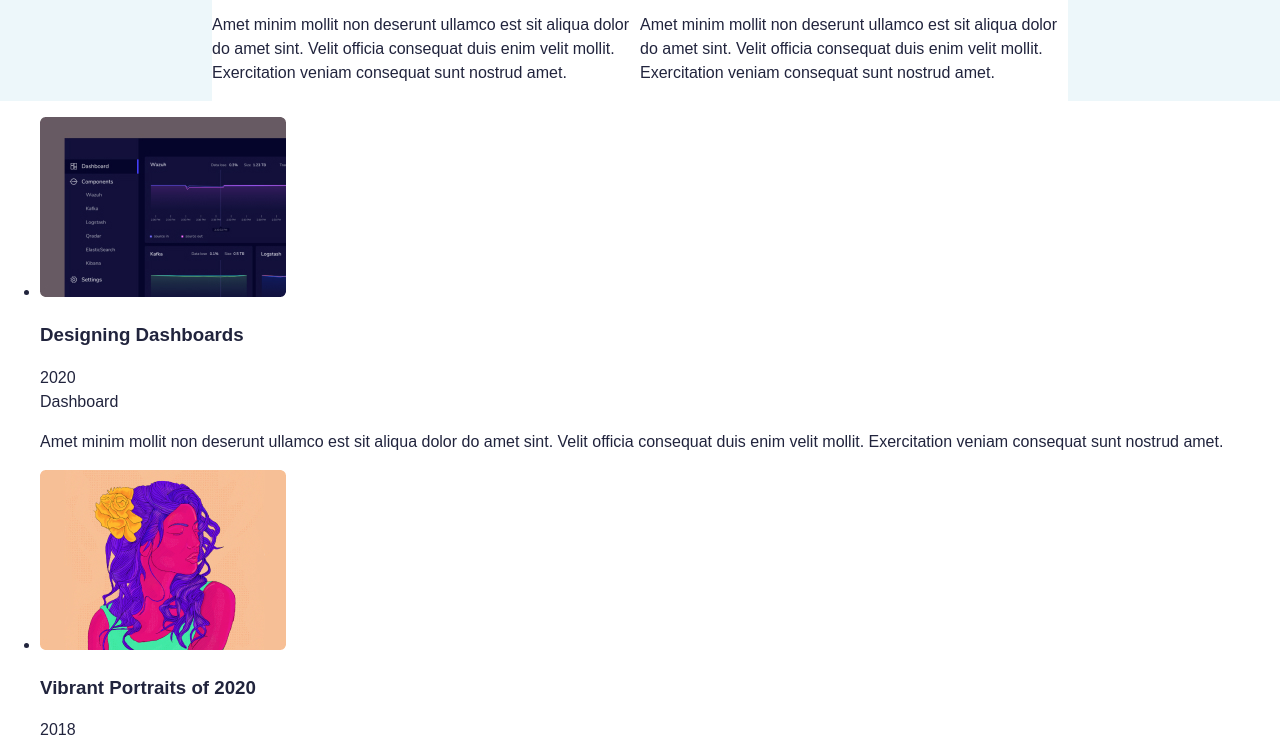
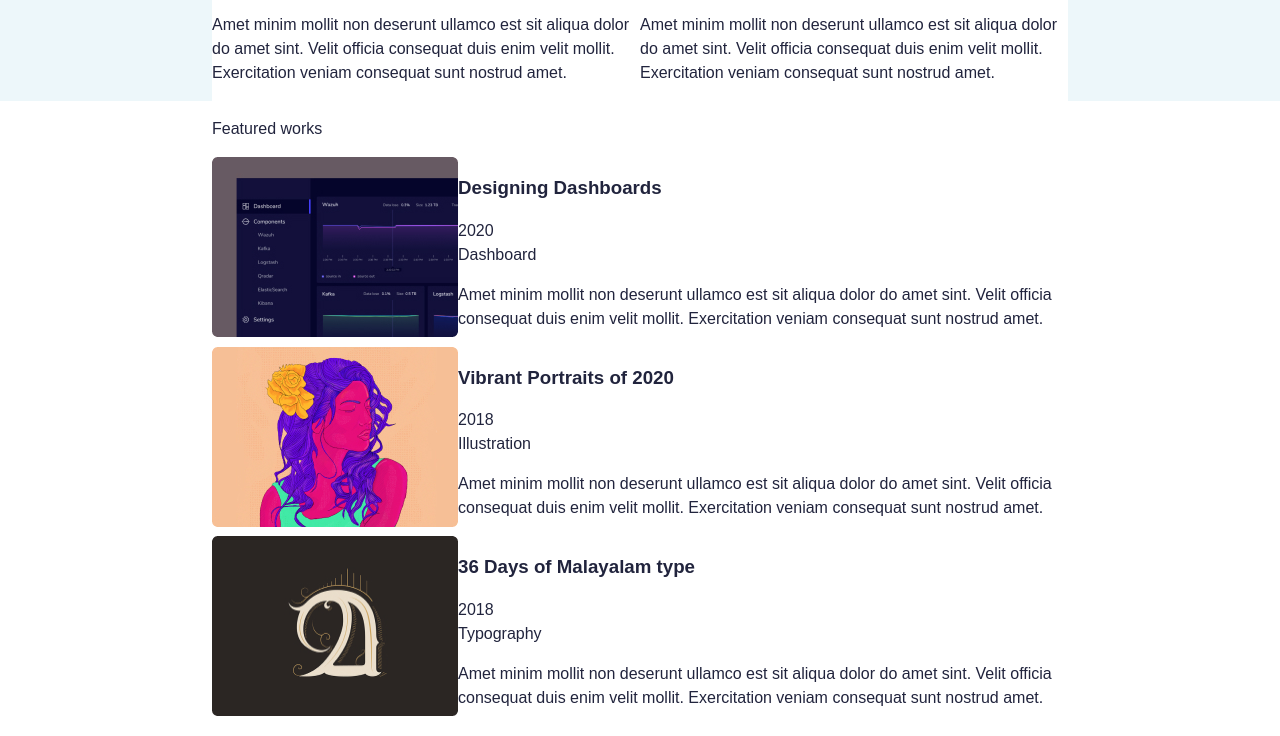
Before and after one commit to ChemicalWitness/John, a website: page source/index.html in a window 1280 px wide. Shown: the part 465-1201 px from the top of the page. Drawn offline with nearby package versions, Linux system fonts and the light colour scheme; files that its build step writes are made by us from their sources; files whose address does not match are found by name.

Commit message:
Добавляет сетку для блока featured-works

```diff
--- a/source/index.html
+++ b/source/index.html
@@ -63,45 +63,62 @@
 
     <section class="featured-works">
       <h2 class="visually-hidden">Featured works</h2>
+      <div class="featured-works__container">
+        <div class="featured-works__info">
+          <p class="featured-works__subtitle">Featured works</p>
+        </div>
         <ul class="featured-works__list list-works">
 
           <li class="list-works__item work">
-          <a class="work__image" href="#">
-            <img src="img/work-1.jpg" width="246" height="180" alt="work-1">
+            <div class="work__image-wrapper">
+              <a class="work__link" href="#">
+                <img class="work__image" src="img/work-1.jpg" width="246" height="180" alt="work-1">
               </a>
+            </div>
+            <div class="work__content-wrapper">
               <h3 class="work__title">Designing Dashboards</h3>
               <div class="work__info">
                 <div class="work__year">2020</div>
                 <div class="work__category">Dashboard</div>
               </div>
               <p class="work__text">Amet minim mollit non deserunt ullamco est sit aliqua dolor do amet sint. Velit officia consequat duis enim velit mollit. Exercitation veniam consequat sunt nostrud amet.</p>
+            </div>
           </li>
 
           <li class="list-works__item work">
-          <a class="work__image" href="#">
-            <img src="img/work-2.jpg" width="246" height="180" alt="work-2">
+            <div class="work__image-wrapper">
+              <a class="work__link" href="#">
+                <img class="work__image" src="img/work-2.jpg" width="246" height="180" alt="work-2">
               </a>
+            </div>
+            <div class="work__content-wrapper">
               <h3 class="work__title">Vibrant Portraits of 2020</h3>
               <div class="work__info">
                 <div class="work__year">2018</div>
                 <div class="work__category">Illustration</div>
               </div>
               <p class="work__text">Amet minim mollit non deserunt ullamco est sit aliqua dolor do amet sint. Velit officia consequat duis enim velit mollit. Exercitation veniam consequat sunt nostrud amet.</p>
+            </div>
           </li>
 
           <li class="list-works__item work">
-          <a class="work__image" href="#">
-            <img src="img/work-3.jpg" width="246" height="180" alt="work-3">
+            <div class="work__image-wrapper">
+              <a class="work__link" href="#">
+                <img class="work__image" src="img/work-3.jpg" width="246" height="180" alt="work-3">
               </a>
+            </div>
+            <div class="work__content-wrapper">
               <h3 class="work__title">36 Days of Malayalam type</h3>
               <div class="work__info">
                 <div class="work__year">2018</div>
                 <div class="work__category">Typography</div>
               </div>
               <p class="work__text">Amet minim mollit non deserunt ullamco est sit aliqua dolor do amet sint. Velit officia consequat duis enim velit mollit. Exercitation veniam consequat sunt nostrud amet.</p>
+            </div>
           </li>
 
         </ul>
+      </div>
     </section>
 
   </main>
--- /dev/null
+++ b/source/sass/blocks/featured-works.scss
@@ -0,0 +1,18 @@
+.featured-works {
+  background-color: #fff;
+
+  &__container {
+    margin: 0 auto;
+    max-width: $desktopWidth;
+  }
+
+  &__info {
+    display: flex;
+    flex-direction: column;
+    align-items: center;
+
+    @media(min-width: $desktopWidth) {
+      flex-direction: row;
+    }
+  }
+}
--- /dev/null
+++ b/source/sass/blocks/list-works.scss
@@ -0,0 +1,5 @@
+.list-works {
+  list-style-type: none;
+  margin: 0;
+  padding: 0;
+}
--- /dev/null
+++ b/source/sass/blocks/work.scss
@@ -0,0 +1,18 @@
+.work {
+  display: flex;
+  flex-direction: column;
+
+  @media(min-width: $desktopWidth) {
+    flex-direction: row;
+  }
+
+  &__image {
+    display: block;
+  }
+
+  &__image-wrapper {
+    display: flex;
+    flex-direction: column;
+    align-items: center;
+  }
+}
--- a/source/sass/style.scss
+++ b/source/sass/style.scss
@@ -17,4 +17,7 @@
 @import "./blocks/main-nav.scss";
 @import "./blocks/greeting.scss";
 @import "./blocks/recent-posts.scss";
-@import "./blocks/posts-list.scss"
+@import "./blocks/posts-list.scss";
+@import "./blocks/featured-works.scss";
+@import "./blocks/list-works.scss";
+@import "./blocks/work.scss";
```
Lines whose indentation alone changed are shown as unchanged.
